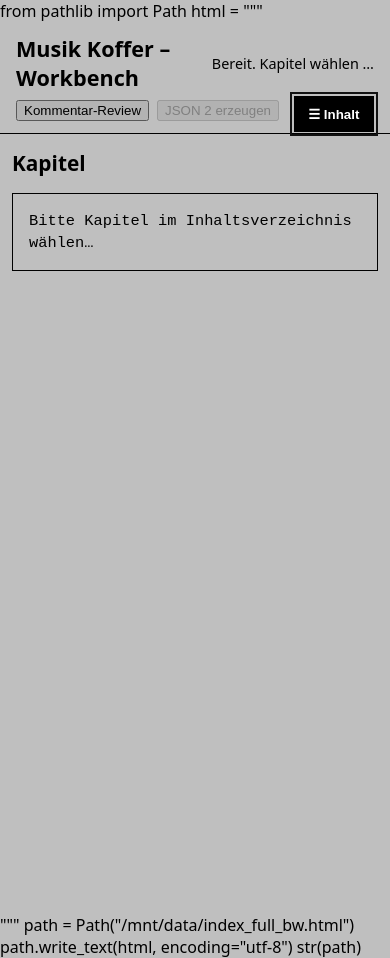
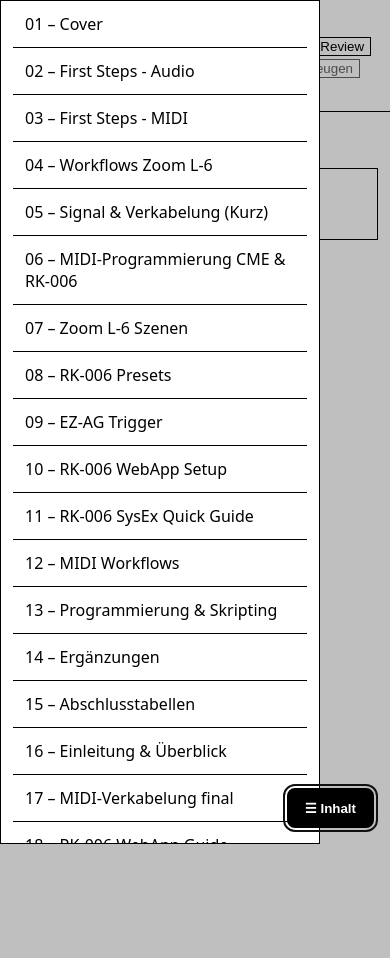
Before and after one commit to StickySmart/MusikKoffer, a plain HTML site: page index.html in a window 390 px wide. Both pictures are taken after a click on the button "☰ Inhalt". After the commit the page ends 892 px from the top, so only its background shows below. Drawn offline with Linux system fonts and the light colour scheme.

Commit message:
Update index.html

````diff
--- a/index.html
+++ b/index.html
@@ -1,111 +1,50 @@
-from pathlib import Path
-
-html = """<!doctype html>
+<!doctype html>
 <html lang="de">
 <head>
   <meta charset="utf-8" />
   <meta name="viewport" content="width=device-width, initial-scale=1" />
-  <title>Musik Koffer – Workbench (Clean Black/White)</title>
+  <title>Musik Koffer – Workbench (BW, Hard Overrides)</title>
   <style>
-    :root {
-      --pad:16px;
-      --nav-w: clamp(220px, 22vw, 360px);
-      --border:#000000;
-      --bg:#ffffff;  /* Weiß */
-      --text:#000000; /* Schwarz */
+    /* ---- HARD RESET (overrides WP/themes) ---- */
+    html, body { background:#fff !important; color:#000 !important; margin:0; padding:0; font-family:system-ui,-apple-system,Segoe UI,Roboto,Arial,sans-serif; }
+    *, *::before, *::after { box-sizing:border-box; }
+    /* Containers */
+    header, .wrap, main, aside, pre, #reviewPanel, #toc { background:#fff !important; color:#000 !important; }
+    /* Borders */
+    header, aside, pre, #reviewPanel { border:1px solid #000 !important; }
+    /* Buttons */
+    button { background:#fff; color:#000; border:1px solid #000; }
+    button:disabled { opacity:.6 }
+    /* Layout */
+    :root { --pad:16px; --nav-w: clamp(220px, 22vw, 360px); }
+    header { display:flex; gap:8px; align-items:center; padding:12px var(--pad); border-width:0 0 1px 0 !important; }
+    header h1 { margin:0; font-size:1.35rem; flex:1 }
+    #status { font-size:.9rem }
+    #err { color:#b00020 !important; white-space:pre-wrap; display:none }
+    .badge { display:none; margin-left:.4rem; padding:.1rem .4rem; border:1px solid #000; background:#000; color:#fff }
+    .wrap { display:grid; grid-template-columns:var(--nav-w) 1fr; min-height:calc(100vh - 64px) }
+    aside { position:sticky; top:64px; height:calc(100vh - 64px); overflow:auto; padding:12px }
+    main { padding:clamp(12px,2vw,24px) }
+    .toc a { display:block; padding:12px; text-decoration:none; color:#000; border-bottom:1px solid #000 }
+    .toc a:hover, .toc a.active { background:#000 !important; color:#fff !important; }
+    #chapterTitle { margin:.2rem 0 .6rem 0; font-size:1.3rem }
+    pre { white-space:pre-wrap; word-wrap:break-word; padding:16px; line-height:1.45 }
+    /* Global FAB – always visible */
+    #navFab {
+      position:fixed; right:16px; bottom:16px; z-index:2147483647;
+      padding:.65rem 1rem; border:2px solid #000; background:#000; color:#fff; font-weight:700;
+      box-shadow:none; cursor:pointer; border-radius:8px;
+      pointer-events:auto;
     }
-    *{box-sizing:border-box}
-    body{
-      font-family:system-ui,-apple-system,Segoe UI,Roboto,Arial,sans-serif;
-      margin:0;
-      background:var(--bg);
-      color:var(--text);
-    }
-    header{
-      padding:12px var(--pad);
-      border-bottom:1px solid var(--border);
-      display:flex;
-      flex-wrap:wrap;
-      align-items:center;
-      gap:8px;
-      background:#fff;
-      color:#000;
-    }
-    header h1{margin:0;font-size:1.35rem;flex:1}
-    #status{font-size:.9rem;color:#000}
-    #err{color:#b00020;margin-left:12px;display:none;white-space:pre-wrap}
-    .toolbar{display:flex;gap:.5rem;align-items:center;flex-wrap:wrap}
-    .badge{display:none;margin-left:.4rem;padding:.1rem .4rem;border-radius:999px;background:#000;color:#fff;font-size:.8rem;min-width:1.2rem;text-align:center}
-    .wrap{display:grid;grid-template-columns:var(--nav-w) 1fr;min-height:calc(100vh - 64px)}
-    aside{
-      border-right:1px solid #000;
-      padding:12px;
-      position:sticky;
-      top:64px;
-      align-self:start;
-      height:calc(100vh - 64px);
-      overflow:auto;
-      background:#fff;
-      color:#000;
-    }
-    main{padding:clamp(12px,2vw,24px);background:#fff;color:#000}
-    .toc a{
-      display:block;
-      padding:10px 12px;
-      text-decoration:none;
-      color:#000;
-      line-height:1.15;
-      border-bottom:1px solid #000;
-    }
-    .toc a:hover{background:#000;color:#fff}
-    .toc a.active{background:#000;color:#fff}
-    #chapterTitle{margin:.2rem 0 0.6rem 0;font-size:1.3rem;color:#000}
-    pre{
-      white-space:pre-wrap;
-      word-wrap:break-word;
-      background:#fff;
-      border:1px solid #000;
-      padding:16px;
-      font-size:0.96rem;
-      line-height:1.45;
-      color:#000;
-    }
-    #reviewPanel{
-      display:none;
-      margin-top:12px;
-      padding:.75rem;
-      border:1px solid #000;
-      background:#fff;
-      color:#000;
-    }
-    #navFab{
-      position:fixed;
-      right:16px;
-      top:96px;
-      z-index:1000;
-      padding:.6rem .85rem;
-      border:1px solid #000;
-      background:#000;
-      color:#fff;
-      font-weight:600;
-      cursor:pointer;
-    }
-    #navFab:focus{outline:2px solid #111; outline-offset:2px}
+    #navFab:focus { outline:2px solid #111; outline-offset:2px }
+    /* Mobile drawer behaviour */
     @media (max-width: 900px){
-      .wrap{grid-template-columns:1fr}
-      aside{
-        position:fixed;
-        inset:auto 0 0 0;
-        top:0;
-        height:100vh;
-        width:80vw;
-        max-width:420px;
-        transform:translateX(-100%);
-        transition:transform .2s ease;
-        box-shadow:0 0 0 9999px rgba(0,0,0,.25);
-        z-index:50
+      .wrap { grid-template-columns:1fr }
+      aside {
+        position:fixed; inset:auto 0 0 0; top:0; height:100vh; width:82vw; max-width:430px;
+        transform:translateX(-100%); transition:transform .2s ease; box-shadow:0 0 0 9999px rgba(0,0,0,.25); z-index:1000;
       }
-      body.nav-open aside{transform:none}
+      body.nav-open aside { transform:none }
     }
   </style>
 </head>
@@ -119,7 +58,10 @@
     <button id="btnExportJSON2" disabled>JSON 2 erzeugen</button>
   </div>
 </header>
-<button id="navFab" aria-expanded="false" aria-controls="nav">☰ Inhalt</button>
+
+<!-- Floating global button -->
+<button id="navFab" aria-expanded="false" aria-controls="nav" aria-label="Inhaltsverzeichnis öffnen oder schließen">☰ Inhalt</button>
+
 <div class="wrap">
   <aside id="nav" aria-label="Inhaltsverzeichnis">
     <div id="toc" class="toc">Manifest wird geladen …</div>
@@ -127,28 +69,29 @@
   <main>
     <h2 id="chapterTitle">Kapitel</h2>
     <pre id="chapterContent">Bitte Kapitel im Inhaltsverzeichnis wählen…</pre>
-    <div id="reviewPanel"></div>
+    <div id="reviewPanel" style="display:none"></div>
   </main>
 </div>
+
 <script>
-// Config
+// --- Config ---
 const MANIFEST_URL = 'https://stickysmart.github.io/MusikKoffer/chapter/manifest.json';
-const REPO_ROOT = MANIFEST_URL.replace(/\\/chapter\\/manifest\\.json.*$/, '/');
+const REPO_ROOT = MANIFEST_URL.replace(/\/chapter\/manifest\.json.*$/, '/');
 
 function resolveUrl(path){
   if(!path) return '';
-  if(/^https?:\\/\\//i.test(path)) return path;
-  if(path.startsWith('/')) return REPO_ROOT.replace(/\\/$/,'') + path;
-  return REPO_ROOT + path.replace(/^\\/?/,'');
+  if(/^https?:\/\//i.test(path)) return path;
+  if(path.startsWith('/')) return REPO_ROOT.replace(/\/$/,'') + path;
+  return REPO_ROOT + path.replace(/^\/?/,'');
 }
 function pagesToRaw(url){
-  const m = url.match(/^https?:\\/\\/([^\\/]+)\\.github\\.io\\/([^\\/]+)\\/(.+)$/i);
+  const m = url.match(/^https?:\/\/([^\/]+)\.github\.io\/([^\/]+)\/(.+)$/i);
   if(!m) return url;
   const user=m[1], repo=m[2], rest=m[3];
   return `https://raw.githubusercontent.com/${user}/${repo}/main/${rest}`;
 }
 
-// Store & helpers
+// --- Store & helpers ---
 function ensureStore(){ window.DATA = window.DATA || {records:[],meta:{},comments:[]}; return window.DATA; }
 function unresolvedCount(s){ return (s.comments||[]).filter(c=>c.status==='open').length; }
 function canExportJSON2(s){ return unresolvedCount(s)===0; }
@@ -164,12 +107,12 @@
 async function fetchText(url){ const r=await fetch(url,{cache:'no-store'}); if(!r.ok) throw new Error(url+' → '+r.status); return await r.text(); }
 async function fetchJSON(url){ const r=await fetch(url,{cache:'no-store'}); if(!r.ok) throw new Error(url+' → '+r.status); return await r.json(); }
 
-// Parse data blocks
+// --- MD parsing ---
 function extractDataBlocks(md){
-  const re=/```(json|yaml)\\s+data:(append|upsert|remove)(?:\\s+key=([A-Za-z0-9_-]+))?\\s*([\\s\\S]*?)```/g;
+  const re=/```(json|yaml)\s+data:(append|upsert|remove)(?:\s+key=([A-Za-z0-9_-]+))?\s*([\s\S]*?)```/g;
   const out=[]; let m; while((m=re.exec(md))!==null){ out.push({lang:m[1],op:m[2],key:m[3]||'id',body:m[4].trim()}); } return out;
 }
-function parseJSONRelaxed(txt){ return JSON.parse(txt.replace(/\\/\\/.*$/mg,'').replace(/\\/\\*[\\s\\S]*?\\*\\//g,'')); }
+function parseJSONRelaxed(txt){ return JSON.parse(txt.replace(/\/\/.*$/mg,'').replace(/\/\*[\s\S]*?\*\//g,'')); }
 function indexBy(arr,key){ const m=new Map(); for(const o of arr) m.set(o[key],o); return m; }
 function upsertMany(store,arr,key){ const m=indexBy(store.records,key); for(const o of arr){ const k=o[key]; if(m.has(k)){ Object.assign(m.get(k),o);} else { store.records.push(o); m.set(k,o);} } }
 function removeMany(store,ids,key){ const set=new Set(ids); store.records=store.records.filter(o=>!set.has(o[key])); }
@@ -188,12 +131,12 @@
       md = await fetchText(raw);
       setErr('Laden fehlgeschlagen: '+mdUrl+' → RAW-Fallback genutzt.');
     }catch(e2){
-      setErr('Laden fehlgeschlagen: '+mdUrl+'\\nund RAW-Fallback: '+raw+'\\n('+ (e2?.message||e2) +')');
+      setErr('Laden fehlgeschlagen: '+mdUrl+'\nund RAW-Fallback: '+raw+'\n('+ (e2?.message||e2) +')');
       throw e2;
     }
   }
 
-  const fm = md.match(/^---\\n([\\s\\S]*?)\\n---/);
+  const fm = md.match(/^---\n([\s\S]*?)\n---/);
   if(fm){ s.meta = s.meta || {}; s.meta.frontmatter = fm[1]; }
 
   for(const b of extractDataBlocks(md)){
@@ -216,9 +159,9 @@
   return {md};
 }
 
-// TOC
+// --- TOC ---
 function cleanFileLabel(filename){
-  return filename.replace(/^[0-9]+[\\s_\\-–]*?/,'').replace(/\\.md$/i,'').replace(/_/g,' ');
+  return filename.replace(/^[0-9]+[\s_\-–]*?/,'').replace(/\.md$/i,'').replace(/_/g,' ');
 }
 async function buildTOC(){
   try{
@@ -258,6 +201,8 @@
         setStatus('Fertig. '+unresolvedCount(ensureStore())+' offene Kommentare.');
       }catch(err){}
       if (window.matchMedia('(max-width: 900px)').matches) toggleNav(false);
+      // Fokus auf Kapitel
+      document.querySelector('#chapterTitle').scrollIntoView({behavior:'smooth',block:'start'});
     });
 
     setStatus('Bereit. Kapitel wählen …');
@@ -268,7 +213,7 @@
   }
 }
 
-// Review & Export
+// --- Review & Export ---
 document.querySelector('#btnOpenReview').addEventListener('click', ()=>{
   const p=document.querySelector('#reviewPanel');
   p.style.display = p.style.display==='block' ? 'none':'block';
@@ -279,22 +224,25 @@
   const url=URL.createObjectURL(blob); const a=Object.assign(document.createElement('a'),{href:url,download:'export_JSON2.json'}); a.click(); setTimeout(()=>URL.revokeObjectURL(url),1500);
 });
 
-// Drawer toggle
+// --- FAB toggle ---
 const fab = document.getElementById('navFab');
 function toggleNav(force){
   const open = (typeof force==='boolean') ? force : !document.body.classList.contains('nav-open');
   document.body.classList.toggle('nav-open', open);
   fab?.setAttribute('aria-expanded', String(open));
+  if(open){ document.querySelector('#toc')?.scrollIntoView({behavior:'smooth', block:'nearest'}); }
 }
-fab?.addEventListener('click', ()=>toggleNav());
+fab?.addEventListener('click', (e)=>{ e.stopPropagation(); toggleNav(); });
 document.addEventListener('keydown', (e)=>{ if(e.key==='Escape') toggleNav(false); });
+document.addEventListener('click', (e)=>{
+  if(document.body.classList.contains('nav-open')){
+    const a = document.getElementById('nav');
+    if(a && !a.contains(e.target) && e.target!==fab){ toggleNav(false); }
+  }
+});
 
-// Boot
+// --- Boot ---
 window.addEventListener('DOMContentLoaded', buildTOC);
 </script>
 </body>
 </html>
-"""
-path = Path("/mnt/data/index_full_bw.html")
-path.write_text(html, encoding="utf-8")
-str(path)
````
